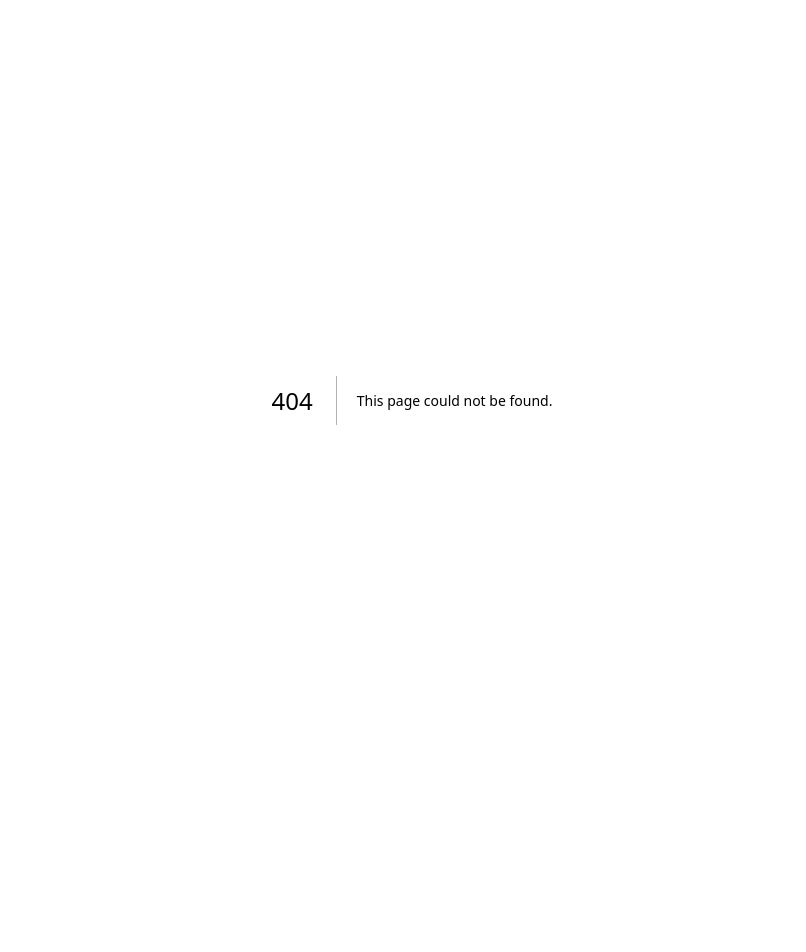
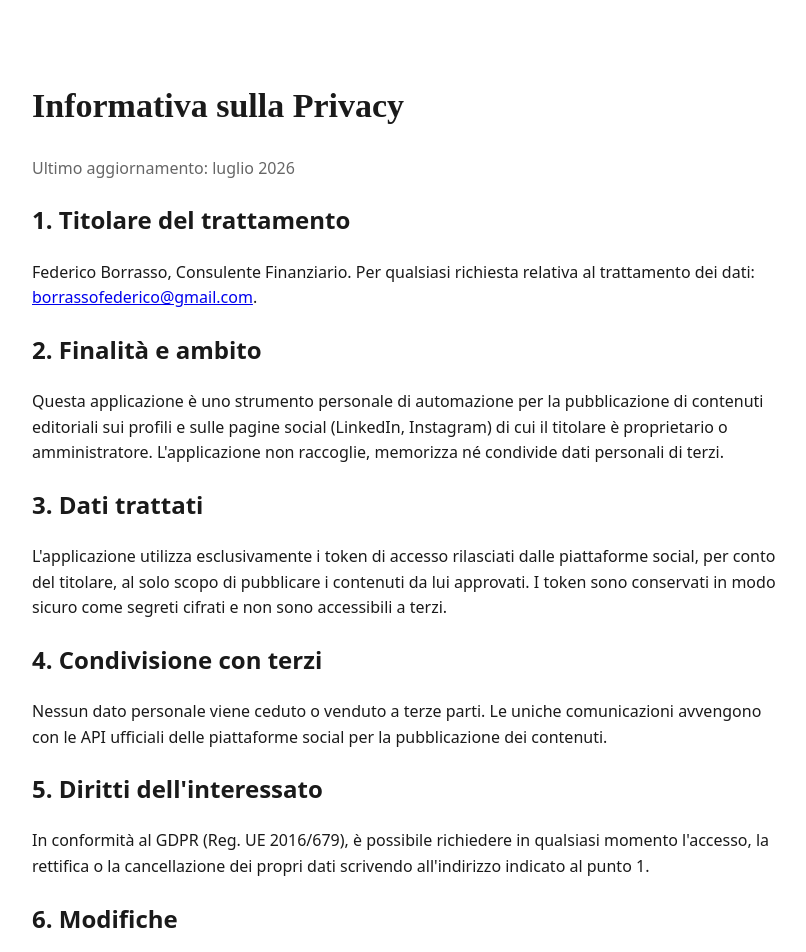
Before and after one commit to borrassofederico-pixel/cf-advisor-v2, a Next.js app: page /privacy in a window 1280 px wide. Before the commit this address had no page. Shown: the top 952 px of the page, without its empty margins (228-1034 px from the left). Before the commit the page ends 800 px from the top, so only its background shows below. Built offline with nearby package versions, Linux system fonts and the light colour scheme.

Commit message:
feat: pagina informativa privacy per app LinkedIn/Meta
https://claude.ai/code/session_015mWEtrkb3Bu8sRxqQboGZZ

```diff
--- /dev/null
+++ b/pages/privacy.jsx
@@ -0,0 +1,66 @@
+export default function Privacy() {
+  return (
+    <main
+      style={{
+        maxWidth: 760,
+        margin: "0 auto",
+        padding: "48px 24px",
+        fontFamily: "Outfit, system-ui, -apple-system, sans-serif",
+        color: "#1a1a1a",
+        lineHeight: 1.6,
+      }}
+    >
+      <h1 style={{ fontFamily: "'Playfair Display', serif", fontSize: 34 }}>
+        Informativa sulla Privacy
+      </h1>
+      <p style={{ color: "#666" }}>Ultimo aggiornamento: luglio 2026</p>
+
+      <h2>1. Titolare del trattamento</h2>
+      <p>
+        Federico Borrasso, Consulente Finanziario. Per qualsiasi richiesta
+        relativa al trattamento dei dati:{" "}
+        <a href="mailto:borrassofederico@gmail.com">
+          borrassofederico@gmail.com
+        </a>
+        .
+      </p>
+
+      <h2>2. Finalità e ambito</h2>
+      <p>
+        Questa applicazione è uno strumento personale di automazione per la
+        pubblicazione di contenuti editoriali sui profili e sulle pagine social
+        (LinkedIn, Instagram) di cui il titolare è proprietario o
+        amministratore. L'applicazione non raccoglie, memorizza né condivide
+        dati personali di terzi.
+      </p>
+
+      <h2>3. Dati trattati</h2>
+      <p>
+        L'applicazione utilizza esclusivamente i token di accesso rilasciati
+        dalle piattaforme social, per conto del titolare, al solo scopo di
+        pubblicare i contenuti da lui approvati. I token sono conservati in modo
+        sicuro come segreti cifrati e non sono accessibili a terzi.
+      </p>
+
+      <h2>4. Condivisione con terzi</h2>
+      <p>
+        Nessun dato personale viene ceduto o venduto a terze parti. Le uniche
+        comunicazioni avvengono con le API ufficiali delle piattaforme social
+        per la pubblicazione dei contenuti.
+      </p>
+
+      <h2>5. Diritti dell'interessato</h2>
+      <p>
+        In conformità al GDPR (Reg. UE 2016/679), è possibile richiedere in
+        qualsiasi momento l'accesso, la rettifica o la cancellazione dei propri
+        dati scrivendo all'indirizzo indicato al punto 1.
+      </p>
+
+      <h2>6. Modifiche</h2>
+      <p>
+        La presente informativa può essere aggiornata nel tempo. Eventuali
+        modifiche saranno pubblicate su questa pagina.
+      </p>
+    </main>
+  );
+}
```
